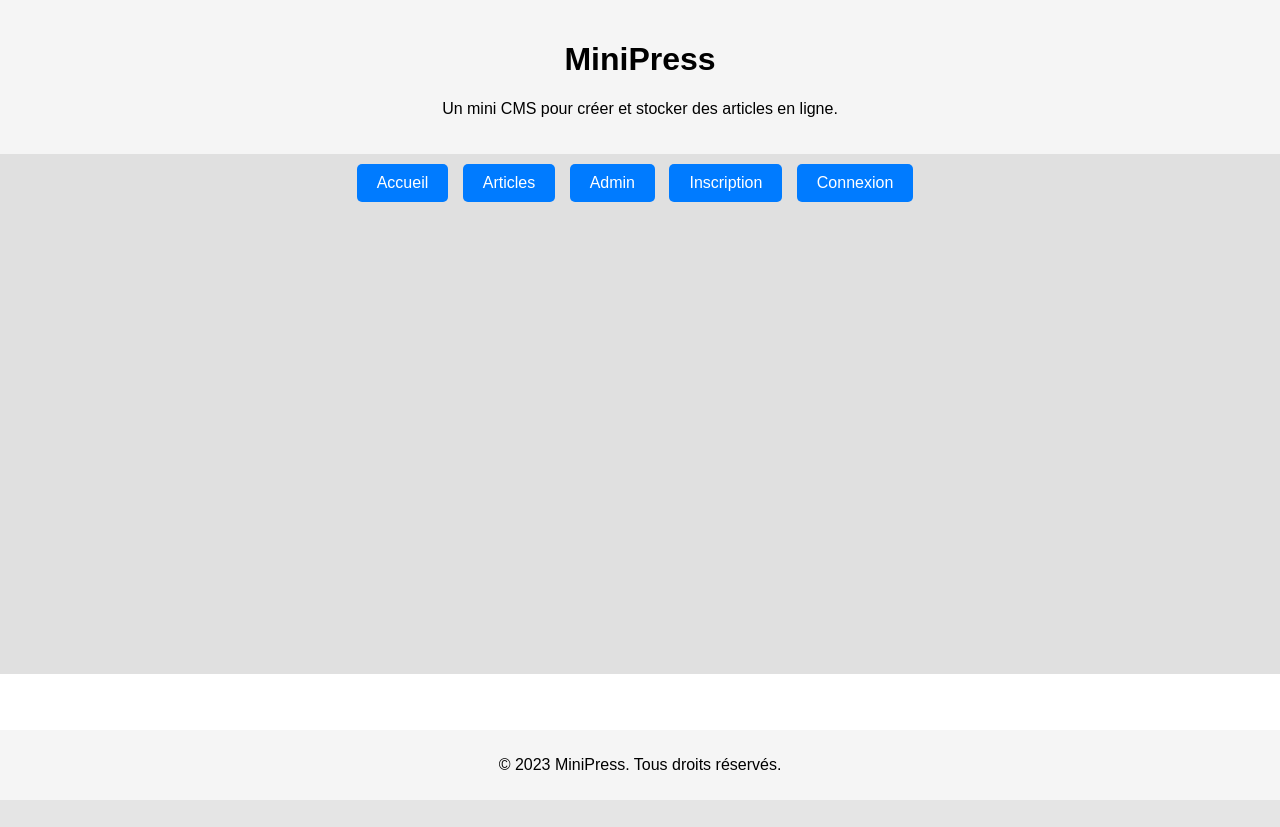
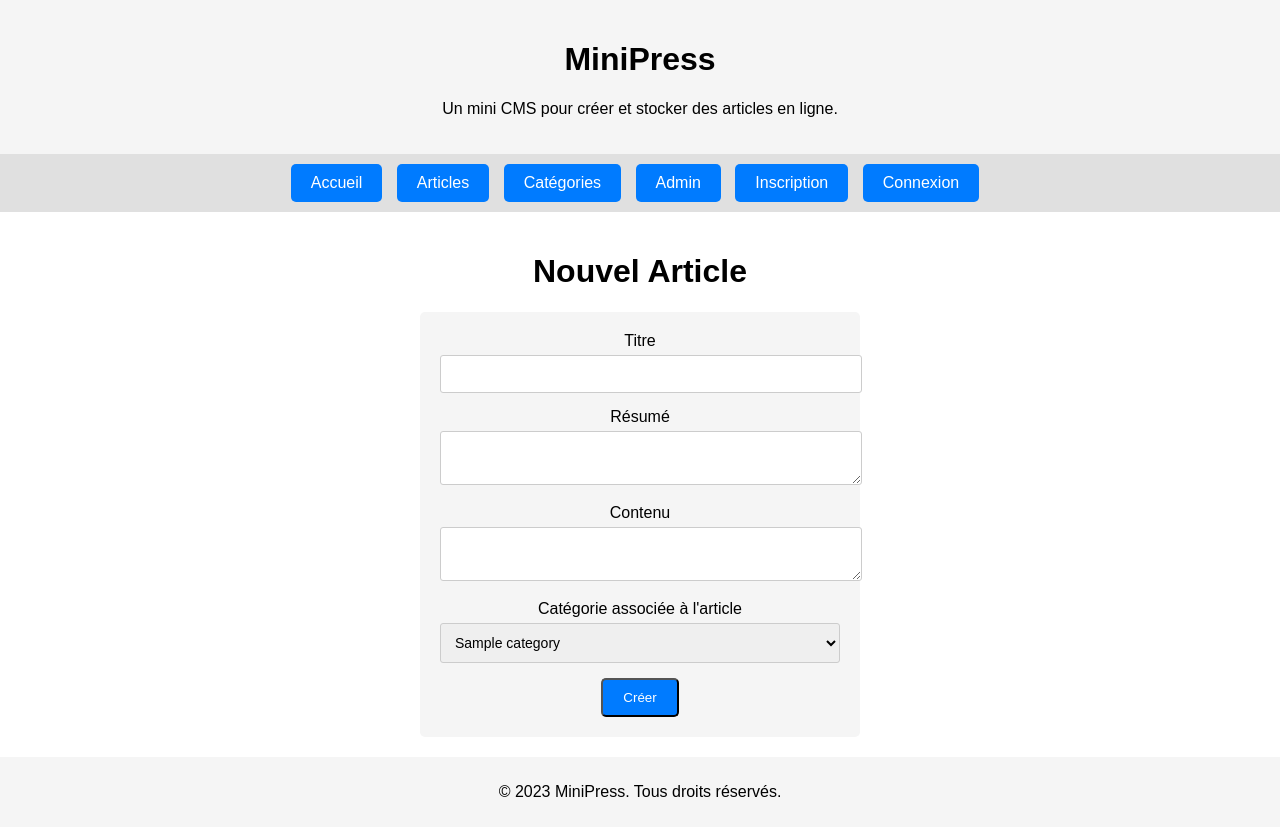
Before and after one commit to ClemGrom/SAE_S4_MiniPress_Gromangin_Simonin_Holder_Kone_Dekersabiec, a PHP site: template minipress.appli/src/templates/ArticleCreateForm.twig in a window 1280 px wide. Before the commit the page ends 800 px from the top, so only its background shows below. Run offline with PHP 8.4, Linux system fonts and the light colour scheme; the template is opened without the code that fills it: most values are stand-ins (such as "Sample title", 1, 10 or a date in 2020); some libraries are stand-ins or nearby versions.

Commit message:
display update

```diff
--- a/minipress.appli/src/conf/routes.php
+++ b/minipress.appli/src/conf/routes.php
@@ -6,6 +6,7 @@ use minipress\app\actions\HomeAction;
 use minipress\app\actions\CreateUserAction;
 use minipress\app\actions\ConnectUserAction;
 use minipress\app\actions\GetAllArticlesAction;
+use minipress\app\actions\GetAllCategoriesAction;
 use minipress\app\actions\GetArticleCreateAction;
 use minipress\app\actions\GetCategorieCreateAction;
 use minipress\app\actions\PostArticleCreateAction;
@@ -24,6 +25,9 @@ return function ($app) {
     $app->get('/articles', GetAllArticlesAction::class)->setName('list_articles');
     $app->get('/articles/{categorie}', GetAllArticlesAction::class)->setName('list_articles');
 
+    //liste des catégories
+    $app->get('/categories', GetAllCategoriesAction::class)->setName('list_categories');
+
     //Création d'article
     $app->get('/article/create', GetArticleCreateAction::class)->setName('article_create');
     $app->post('/article/create', PostArticleCreateAction::class);
--- a/minipress.appli/src/templates/AllArticles.twig
+++ b/minipress.appli/src/templates/AllArticles.twig
@@ -15,12 +15,14 @@
     </form>
 
     {% if articles is not empty %}
+    <a href="/article/create" class="article-item">créer un article</a>
         <ul class="article-list">
             {% for article in articles %}
                 <li class="article-item">
                     <a href="#" class="article-button">
                         {{ article.titre }} - {{ article.date_crea|date('d/m/Y') }}
                     </a>
+                    <p>{{ article.content|raw }}</p>
                 </li>
             {% endfor %}
         </ul>
--- a/minipress.appli/src/templates/ArticleCreateForm.twig
+++ b/minipress.appli/src/templates/ArticleCreateForm.twig
@@ -1,26 +1,30 @@
 {% extends 'Layout.twig' %}
 
-{% block body %}
+{% block content %}
 
     <h1>Nouvel Article</h1>
-    <form method="post">
+    <form method="post" class="article-form">
+        <div class="form-group">
             <label for="titre">Titre</label>
-        <input type="text" name="titre" id="titre"/>
-        <br>
+            <input type="text" name="titre" id="titre" class="form-control"/>
+        </div>
+        <div class="form-group">
             <label for="resume">Résumé</label>
-        <input name="resume" id="resume"/>
-        <br>
+            <textarea name="resume" id="resume" class="form-control"></textarea>
+        </div>
+        <div class="form-group">
             <label for="contenu">Contenu</label>
-        <input name="contenu" id="contenu"/>
-        <br>
+            <textarea name="contenu" id="contenu" class="form-control"></textarea>
+        </div>
+        <div class="form-group">
             <label for="categorie">Catégorie associée à l'article</label>
-        <select name="categorie" id="categSelect">
+            <select name="categorie" id="categSelect" class="form-control">
                 {% for categorie in categories %}
-                <option value={{ categorie.id }}>{{ categorie.titre }}</option>
+                    <option value="{{ categorie.id }}">{{ categorie.titre }}</option>
                 {% endfor %}
             </select>
-        <br>
-        <input type="submit" value="Créer"/>
+        </div>
+        <button type="submit" class="btn btn-primary">Créer</button>
     </form>
 
 {% endblock %}
--- a/minipress.appli/src/templates/Layout.twig
+++ b/minipress.appli/src/templates/Layout.twig
@@ -94,6 +94,40 @@
             border-radius: 5px;
         }
 
+        .article-form {
+            max-width: 400px;
+            margin: 0 auto;
+            padding: 20px;
+            background-color: #f5f5f5;
+            border-radius: 5px;
+        }
+
+        .form-group {
+            margin-bottom: 15px;
+        }
+
+        label {
+            display: block;
+            margin-bottom: 5px;
+        }
+
+        .form-control {
+            width: 100%;
+            padding: 10px;
+            font-size: 14px;
+            border: 1px solid #ccc;
+            border-radius: 3px;
+        }
+
+        .btn:hover {
+            background-color: #0056b3;
+        }
+
+        .btn:active {
+            background-color: #004080;
+        }
+
+
     </style>
 </head>
 <body>
@@ -108,6 +142,7 @@
         <ul>
             <li><a href="/" class="btn">Accueil</a></li>
             <li><a href="/articles" class="btn">Articles</a></li>
+            <li><a href="/categories" class="btn">Catégories</a></li>
             <li><a href="/admin" class="btn">Admin</a></li>
             <li><a href="/inscription" class="btn">Inscription</a></li>
             <li><a href="/connection" class="btn">Connexion</a></li>
@@ -116,14 +151,12 @@
 
     <main>
         <!-- Contenu principal de la page -->
+
         {% block content %}
 
-        <ul>
-            {% for article in articles %}
-            <li>{{ article.title }}</li>
-            {% endfor %}
-        </ul>
+
         {% endblock %}
+
 
 
     </main>
```
Also changed, not shown: minipress.appli/src/actions/GetAllCategoriesAction.php (added, +20 -0 lines), minipress.appli/src/templates/AllCategories.twig (added, +21 -0 lines). Lines whose indentation alone changed are shown as unchanged.
